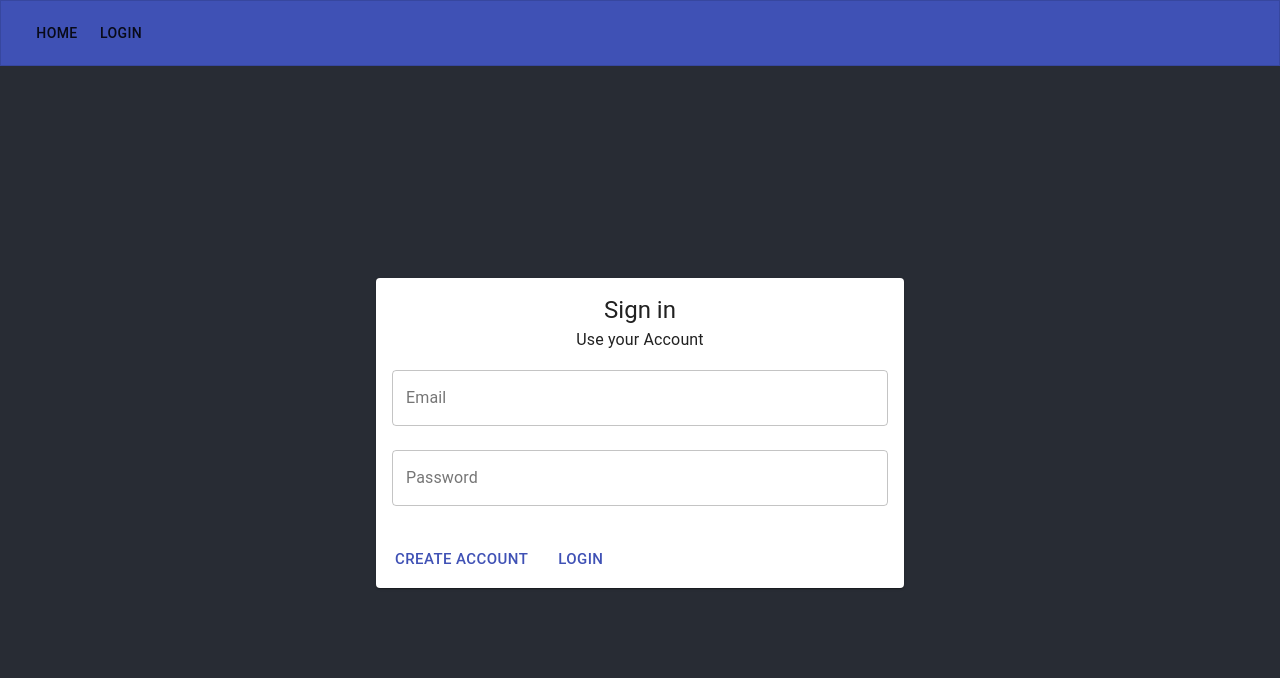
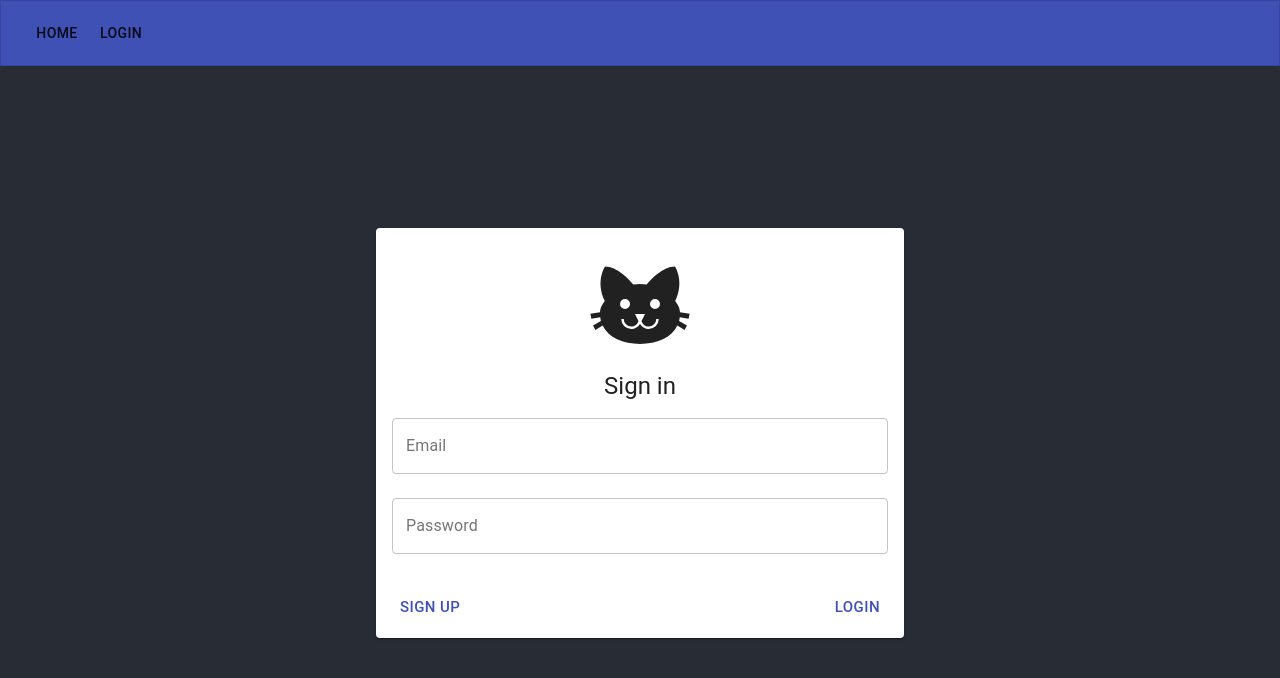
Before and after one commit to stolarikm/Litter-Box, a React (Create React App) app in the folder litter-box/: page /login in a window 1280 px wide. Shown: the top 678 px of the page. Built offline with nearby package versions, Linux system fonts and the light colour scheme; no server answers.

Commit message:
Restylized login component

```diff
--- a/litter-box/package.json
+++ b/litter-box/package.json
@@ -5,6 +5,8 @@
   "dependencies": {
     "@material-ui/core": "^4.11.1",
     "@material-ui/icons": "^4.9.1",
+    "@mdi/js": "^5.8.55",
+    "@mdi/react": "^1.4.0",
     "@testing-library/jest-dom": "^5.11.4",
     "@testing-library/react": "^11.1.0",
     "@testing-library/user-event": "^12.1.10",
--- a/litter-box/src/components/Login.tsx
+++ b/litter-box/src/components/Login.tsx
@@ -9,13 +9,31 @@ import Typography from '@material-ui/core/Typography';
 import TextField from '@material-ui/core/TextField';
 
 import { signIn, signUp, useLoggedInUser } from '../firebase/firebase';
-import { Grid } from '@material-ui/core';
+import { Grid, makeStyles } from '@material-ui/core';
+import { mdiCat } from '@mdi/js';
+import Icon from '@mdi/react'
+
+const useStyles = makeStyles({
+  loginActionArea: {
+    display: 'block',
+  },
+  loginButton: {
+    margin: '0 5px 10px 5px',
+  },
+  loginButtonRight: {
+    float: 'right',
+  },
+  loginButtonLeft: {
+    float: 'left',
+  },
+});
 
 const Login: FC = () => {
   const [user, setUser] = useState('');
   const [password, setPassword] = useState('');
   const [error, setError] = useState<string>();
   const isLoggedIn = useLoggedInUser();
+  const classes = useStyles();
 
   if (isLoggedIn) {
     return <Redirect to='/' />;
@@ -26,10 +44,11 @@ const Login: FC = () => {
       <Grid item>
         <Card>
           <CardContent>
+            <Icon path={mdiCat}
+              size={5} />
             <Typography variant='h5' component='h1'>
               Sign in
             </Typography>
-            <Typography variant='subtitle1'>Use your Account</Typography>
             <TextField
               label='Email'
               type='email'
@@ -57,8 +76,8 @@ const Login: FC = () => {
               </Typography>
             )}
           </CardContent>
-          <CardActions>
-            <Button
+          <CardActions className={classes.loginActionArea}>
+            <Button className={`${classes.loginButton} ${classes.loginButtonLeft}`}
               variant='text'
               size='large'
               color='primary'
@@ -70,9 +89,9 @@ const Login: FC = () => {
                 }
               }}
             >
-              Create account
+              Sign up
             </Button>
-            <Button
+            <Button className={`${classes.loginButton} ${classes.loginButtonRight}`}
               variant='text'
               size='large'
               color='primary'
```
